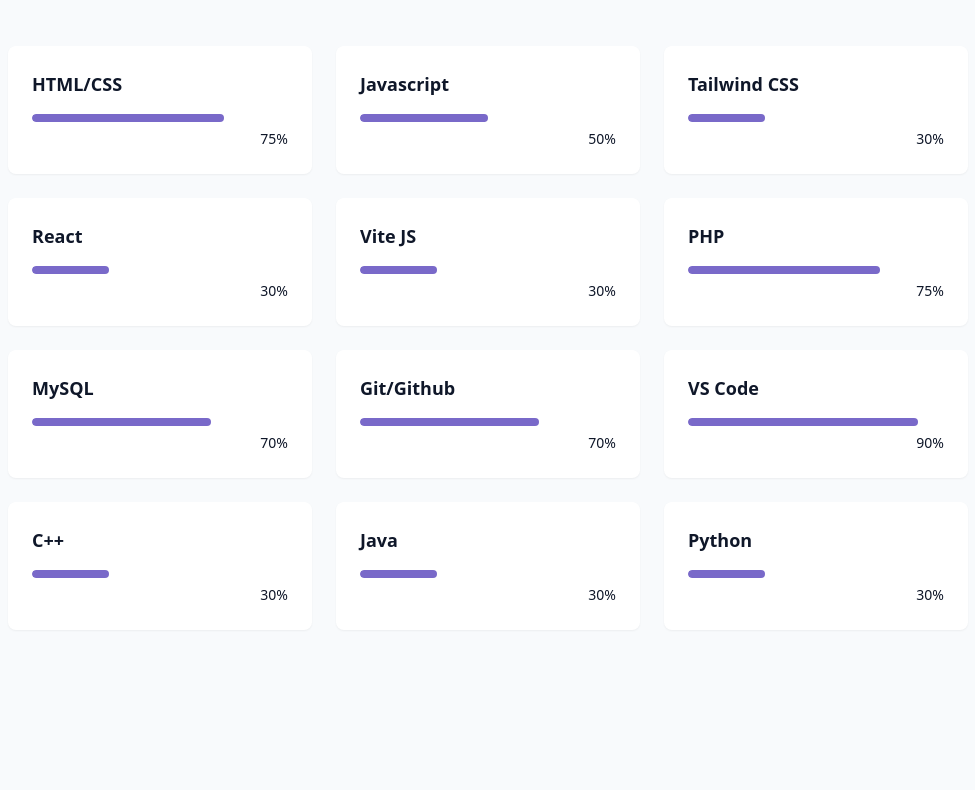
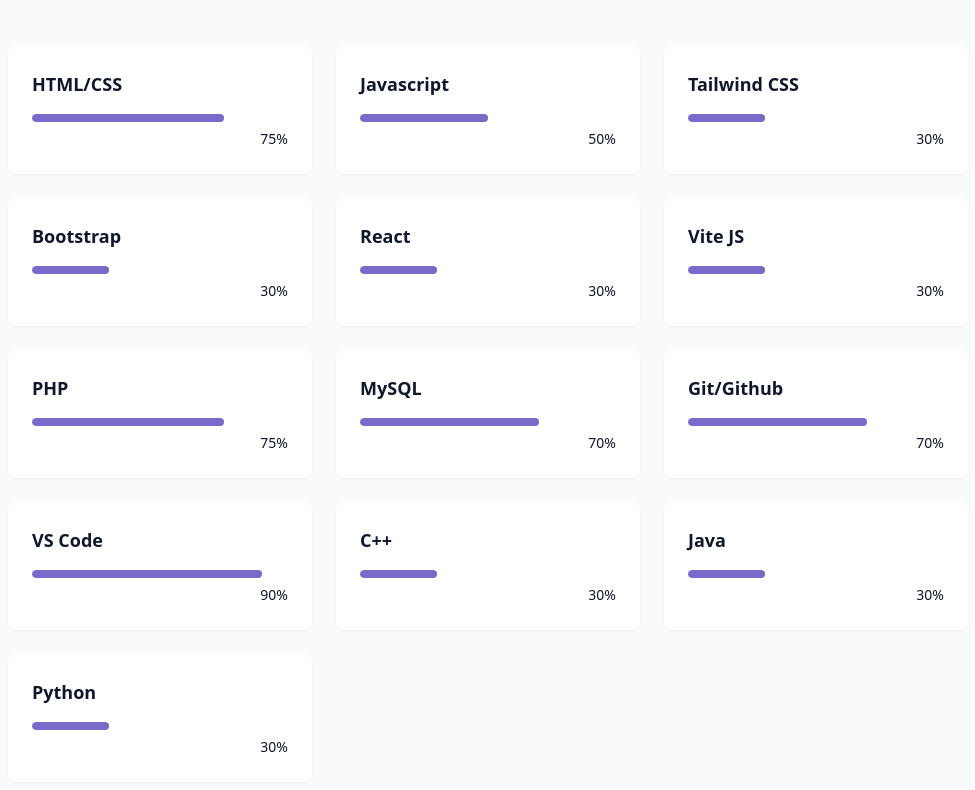
Before and after one commit to Mr-SyamaIdzar/raihan-portfolio, a React (Vite) app: page / in a window 1280 px wide. Shown: the part 1780-2570 px from the top of the page, without its empty margins (152-1127 px from the left). Before the commit the page ends 2506 px from the top, so only its background shows below. Built offline with nearby package versions, Linux system fonts and the light colour scheme.

Commit message:
SkillsSection: add skills

```diff
--- a/src/components/SkillsSection.jsx
+++ b/src/components/SkillsSection.jsx
@@ -11,6 +11,7 @@
   { name: "HTML/CSS", level: 75, category: "frontend" }, // Skilled
   { name: "Javascript", level: 50, category: "frontend" }, // Intermediate
   { name: "Tailwind CSS", level: 30, category: "frontend" }, // Beginner
+  { name: "Bootstrap", level: 30, category: "frontend" }, // Beginner
   { name: "React", level: 30, category: "frontend" }, // Beginner
   { name: "Vite JS", level: 30, category: "frontend" }, // Beginner
   // Backend
```
